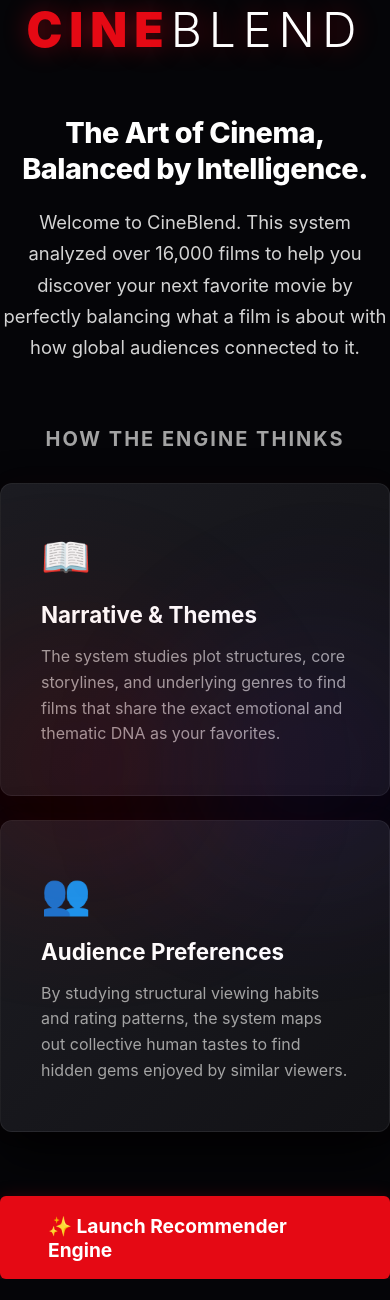
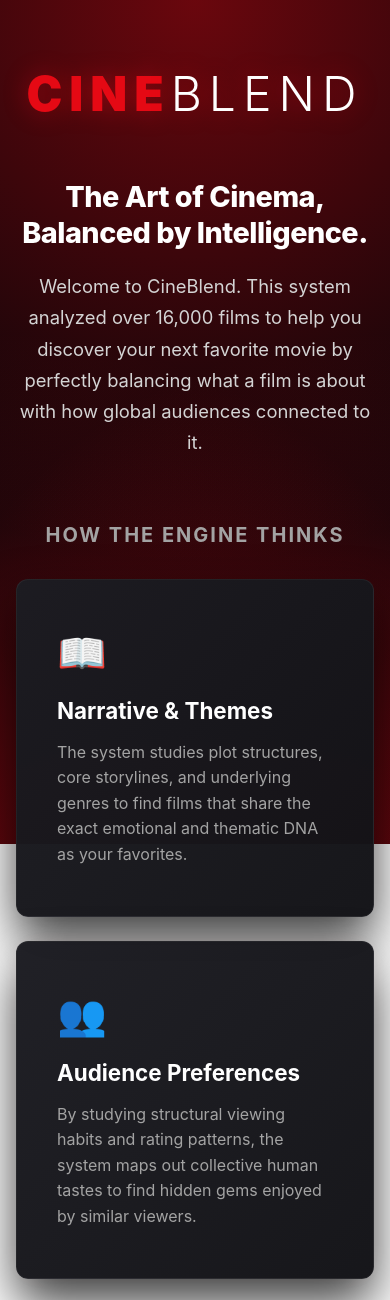
Before and after one commit to Dhruvit-Jalodhara/Movie-Recommendation-System, a Flask app: page / in a window 390 px wide. Shown: the top 1300 px of the page. Before the commit the page ends 1279 px from the top, so only its background shows below. Run offline with Flask 3, Linux system fonts and the light colour scheme.

Commit message:
Updated on 12/07/2026 16:41

```diff
--- a/app.py
+++ b/app.py
@@ -31,7 +31,7 @@ except Exception as init_error:
 
 @app.route('/')
 def home():
-    """Step 1: Landing Home Page. Welcomes users to CineBlend."""
+    """Step 1: Landing Home Page."""
     if INIT_ERROR_MSG:
         return render_template(
             'home.html',
@@ -42,7 +42,7 @@ def home():
 @app.route('/predict')
 @app.route('/configure')
 def predict():
-    """Step 2: Profile Customization Page. Renders the interactive selection engine panels."""
+    """Step 2: Profile Customization Page."""
     if INIT_ERROR_MSG:
         return render_template(
             'predict.html',
@@ -53,7 +53,7 @@ def predict():
 
 @app.route('/results', methods=['POST'])
 def results():
-    """Step 3: Recommendation Results Page. Processes selections and delivers vector distances."""
+    """Step 3: Recommendation Results Page."""
     raw_user_input = request.form.get('movie_title', '').strip()
     alpha_value = float(request.form.get('alpha', 0.5))
 
--- a/static/css/home.css
+++ b/static/css/home.css
@@ -1,6 +1,5 @@
 /* --- Core Reset & Cinematic Base --- */
 body {
-    background-color: #050508;
     color: #ffffff;
     font-family: -apple-system, BlinkMacSystemFont, "Segoe UI", Roboto, "Helvetica Neue", Arial, sans-serif;
     margin: 0;
@@ -11,18 +10,27 @@ body {
     align-items: center;
     overflow-x: hidden;
     box-sizing: border-box;
-    position: relative; /* Added to anchor ambient structural layout layers */
+    position: relative;
 }
 
-/* Deep Crimson & Black Multi-Layer Reflex Gradient */
+/* =======================================================================
+   ✨ ENHANCED 3-POINT AMBIENT CINEMATIC CRIMSON GLOW BACKDROP
+   ======================================================================= */
 .background-overlay {
     position: fixed;
     top: 0;
     left: 0;
     width: 100%;
     height: 100%;
-    background: radial-gradient(circle at 50% 30%, rgba(229, 9, 20, 0.22) 0%, rgba(11, 11, 15, 0.98) 55%, #050508 100%),
-                radial-gradient(circle at 50% 80%, rgba(229, 9, 20, 0.08) 0%, transparent 60%);
+    background:
+        /* 1. Top Centre Premium Ambient Glow */
+        radial-gradient(circle at 50% 0%, rgba(229, 9, 20, 0.38) 0%, transparent 30%),
+        /* 2. Lower Left Ambient Corner Glow */
+        radial-gradient(circle at 0% 100%, rgba(41, 23, 90, 0.555) 0%, transparent 30%),
+        /* 3. Lower Right Ambient Corner Glow */
+        radial-gradient(circle at 100% 100%, rgba(41, 23, 90, 0.555) 0%, transparent 30%),
+        /* Base Solid Black Cinema Track */
+        #050508;
     z-index: -1;
 }
 
@@ -158,63 +166,11 @@ body {
     .hero-section h2 {
         font-size: 1.8rem;
     }
-    body::before, body::after {
-        width: 60vw;
-        height: 60vw;
+    .background-overlay {
+        background:
+            radial-gradient(circle at 50% 0%, rgba(229, 9, 20, 0.45) 0%, transparent 65%),
+            radial-gradient(circle at 0% 100%, rgba(229, 9, 20, 0.35) 0%, transparent 55%),
+            radial-gradient(circle at 100% 100%, rgba(229, 9, 20, 0.35) 0%, transparent 55%),
+            #050508;
     }
 }
-
-/* =======================================================================
-   ✨ ENHANCED AMBIENT LOWER CORNER GLOW EFFECTS
-   ======================================================================= */
-
-/* Establishes the canvas framework so glows sit cleanly on top of the background */
-html {
-    background-color: #0b0b0e; /* Deep cinematic dark background color */
-}
-
-body {
-    margin: 0;
-    padding: 0;
-    min-height: 100vh;
-    position: relative;
-}
-
-body::before, body::after {
-    content: "";
-    position: fixed;     /* Locks glows to viewport corners during scroll */
-    bottom: 0;
-    width: 45vw;         /* Increased width for a wider reach */
-    height: 45vw;        /* Increased height for a wider reach */
-    max-width: 500px;    /* Expanded footprint boundary */
-    max-height: 500px;
-    pointer-events: none; /* Allows interacting with links and UI elements directly above it */
-    z-index: 0;          /* Locks layout positioning cleanly above background overlay */
-    filter: blur(90px);  /* High-dispersion blending radius */
-    opacity: 0.70;       /* Boosted overall opacity from 0.45 for a much stronger presence */
-
-    /* Performance Fix: Forces GPU rendering to prevent laggy mobile scrolling */
-    will-change: transform;
-    transform: translate3d(0, 0, 0);
-}
-
-/* Lower Left Ambient Glow - Cinematic Crimson (Amplified) */
-body::before {
-    left: 0;
-    background: radial-gradient(circle at bottom left, rgba(229, 9, 20, 0.50), transparent 75%);
-}
-
-/* Lower Right Ambient Glow - Deep Production Velvet Violet (Amplified) */
-body::after {
-    right: 0;
-    background: radial-gradient(circle at bottom right, rgba(124, 58, 237, 0.40), transparent 75%);
-}
-
-/* Ensure mobile layouts display the intensified glow beautifully */
-@media (max-width: 768px) {
-    body::before, body::after {
-        width: 65vw;     /* Expands footprint on small screens */
-        height: 65vw;
-        opacity: 0.75;   /* Boosted brightness for mobile screens */
-    }
-}
```
Also changed, not shown: static/css/predict.css (+20 -55 lines), static/css/results.css (+18 -59 lines), README.md (added).
